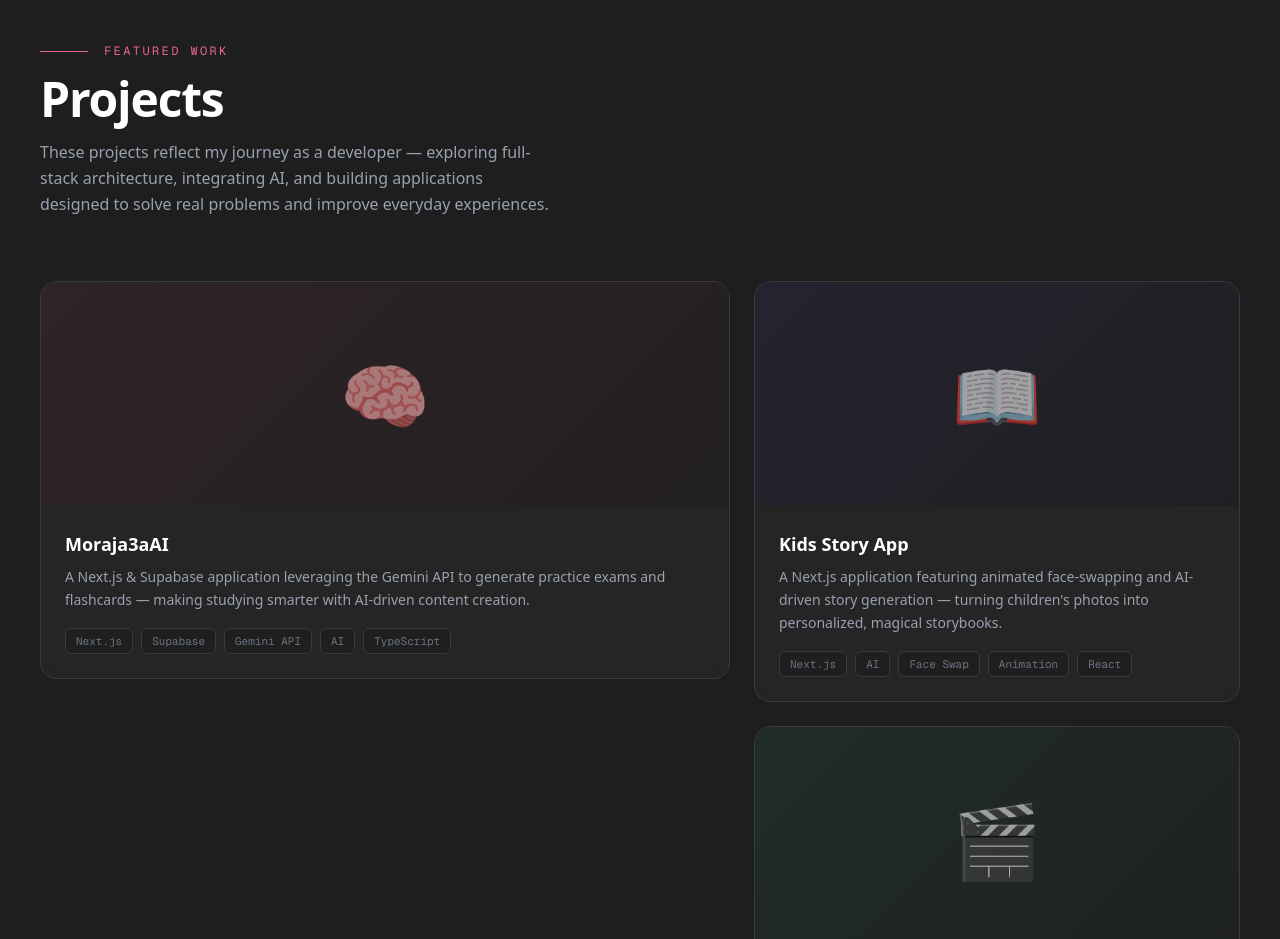
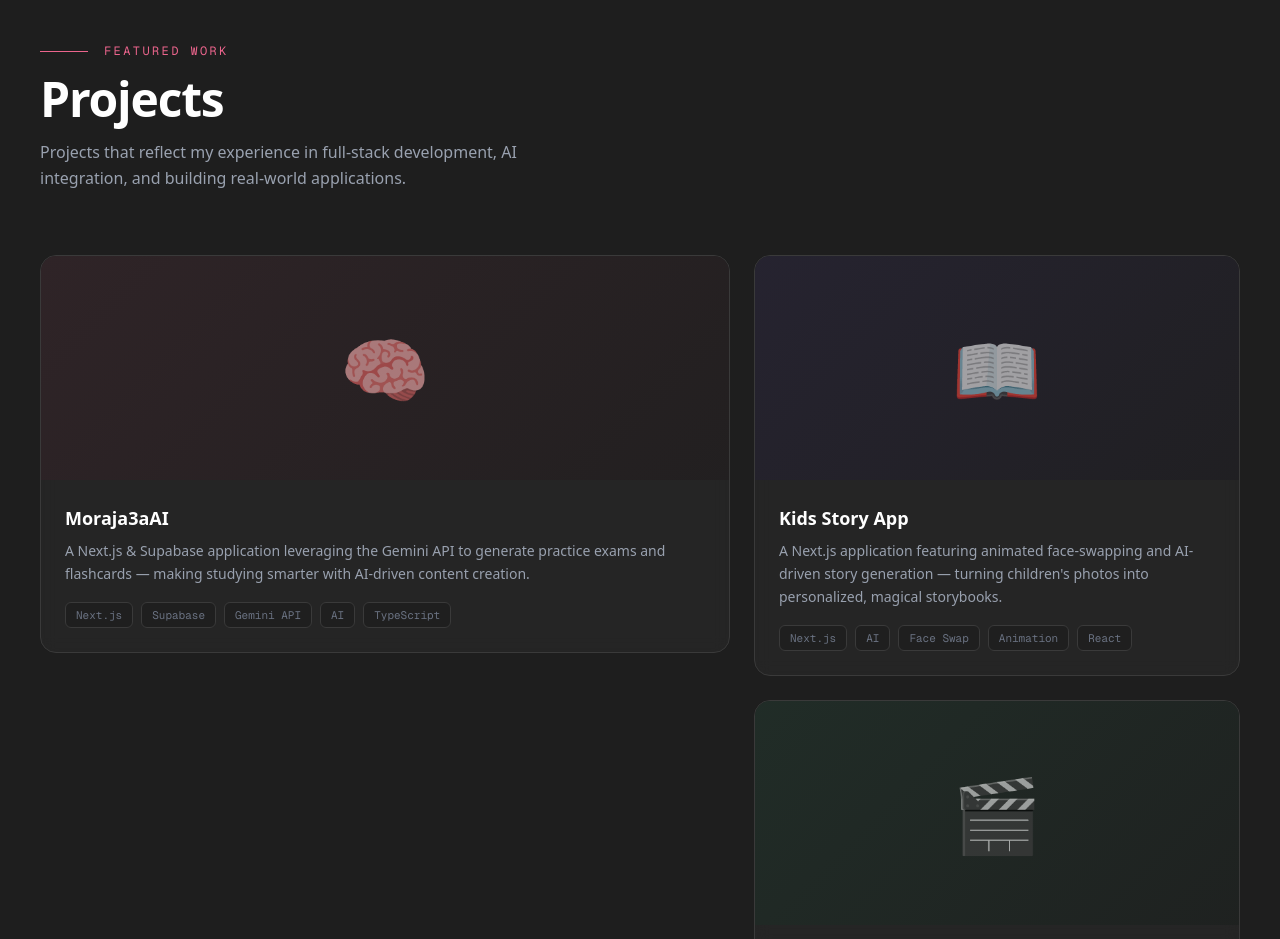
Before and after one commit to hafriaya/hafriaya.me, a Next.js app: page / in a window 1280 px wide. Shown: the part 920-1859 px from the top of the page. Built offline with nearby package versions, Linux system fonts and the light colour scheme.

Commit message:
content: update Projects section subtitle copy

```diff
--- a/src/components/Projects.tsx
+++ b/src/components/Projects.tsx
@@ -46,7 +46,7 @@
             Projects
           </h2>
           <p className="mt-4 max-w-lg text-gray-400 leading-relaxed">
-            These projects reflect my journey as a developer — exploring full-stack architecture, integrating AI, and building applications designed to solve real problems and improve everyday experiences.
+            Projects that reflect my experience in full-stack development, AI integration, and building real-world applications.
           </p>
         </AnimatedSection>
 
```
